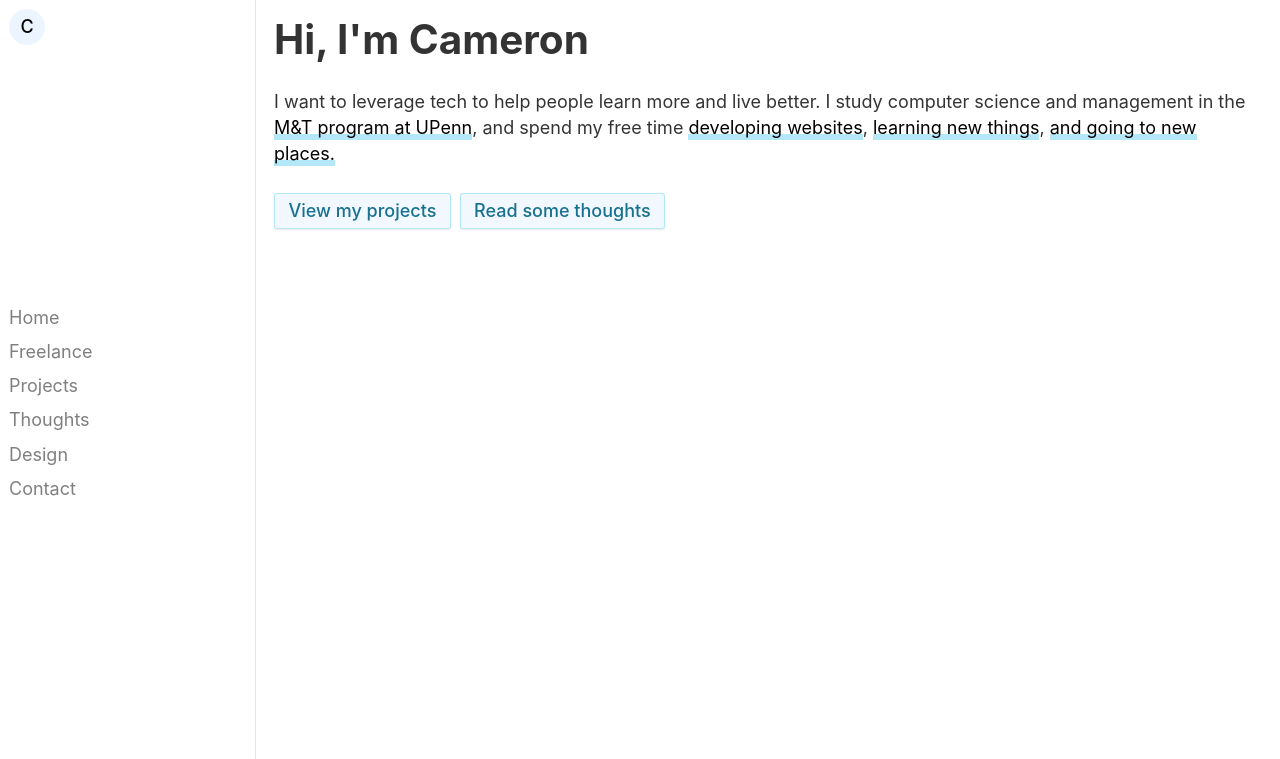
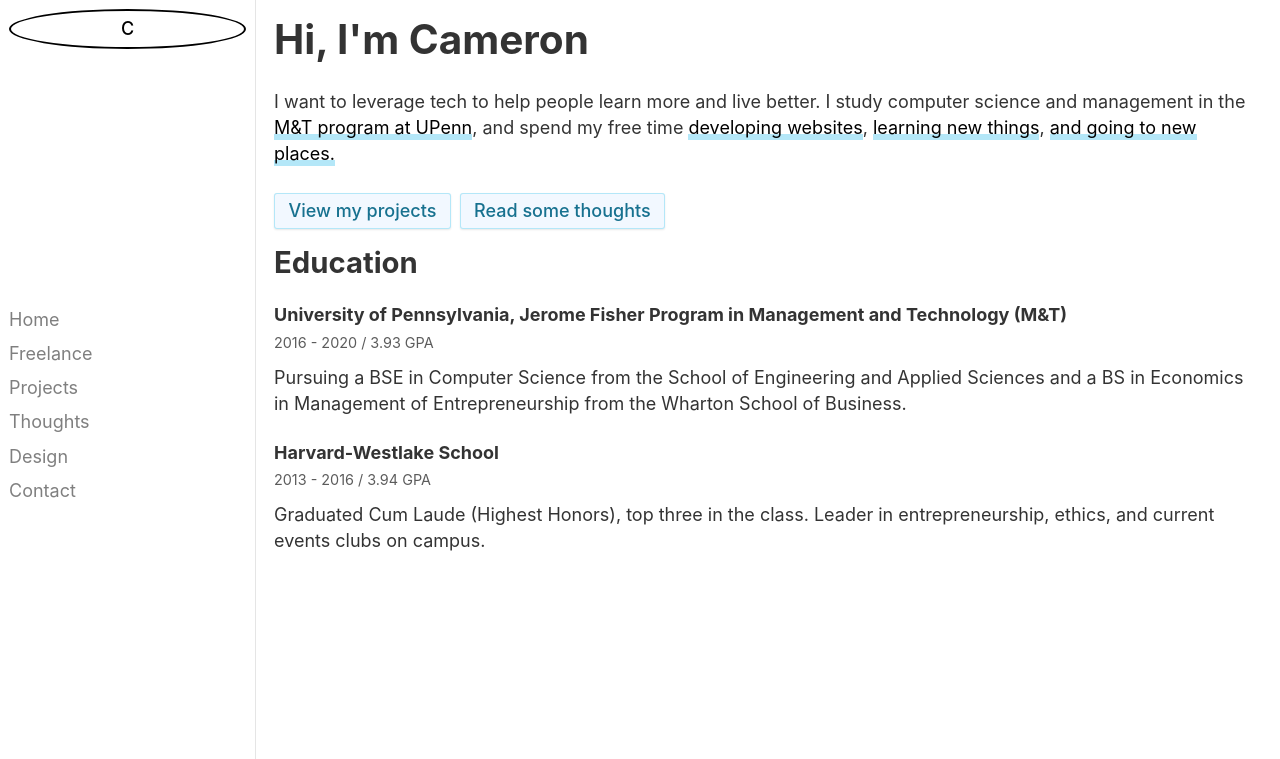
Before and after one commit to cacabo/cameroncabo.com, a Gatsby site: page / in a window 1280 px wide. Shown: the top 759 px of the page. Built offline with nearby package versions, Linux system fonts and the light colour scheme; Gatsby itself is replaced by a stand-in of ours.

Commit message:
education

```diff
--- a/gatsby-config.js
+++ b/gatsby-config.js
@@ -30,6 +30,13 @@ module.exports = {
       },
     },
     {
+      resolve: `gatsby-source-filesystem`,
+      options: {
+        name: `markdown`,
+        path: `${__dirname}/src/markdown`,
+      },
+    },
+    {
       resolve: `gatsby-transformer-remark`,
       options: {
         // CommonMark mode (default: true)
--- a/src/components/Footer.tsx
+++ b/src/components/Footer.tsx
@@ -10,7 +10,7 @@ const Footer = s.footer`
 
 export default (): React.ReactElement => (
   <Footer>
-    <Text sm noMargin lightest>
+    <Text sm mb0 lightest>
       Cameron Cabo &copy; {new Date().getFullYear()}
     </Text>
   </Footer>
--- /dev/null
+++ b/src/components/Home/Education.tsx
@@ -0,0 +1,55 @@
+import React from 'react'
+import { StaticQuery, graphql } from 'gatsby'
+import { H2, H4, Text } from '../shared'
+
+// TODO images
+export default () => (
+  <StaticQuery
+    query={graphql`
+      query EducationQuery {
+        allMarkdownRemark(
+          filter: { fileAbsolutePath: { regex: "/(education)/" } }
+          sort: { order: DESC, fields: [frontmatter___start] }
+        ) {
+          edges {
+            node {
+              html
+              frontmatter {
+                start
+                end
+                title
+                gpa
+              }
+            }
+          }
+        }
+      }
+    `}
+    render={data => {
+      const { edges: edus } = data.allMarkdownRemark
+      return (
+        <>
+          <H2>Education</H2>
+          {edus.map(
+            ({
+              node: {
+                html,
+                frontmatter: { start, end, title, gpa },
+              },
+            }) => (
+              <div key={title}>
+                <H4 key={title} mb1>
+                  {title}
+                </H4>
+                <Text sm lighter mb2>
+                  {start} - {end} / {gpa} GPA
+                </Text>
+                <div dangerouslySetInnerHTML={{ __html: html }} />
+              </div>
+            ),
+          )}
+        </>
+      )
+    }}
+  />
+)
--- /dev/null
+++ b/src/components/Home/index.tsx
@@ -0,0 +1,42 @@
+import React from 'react'
+
+import { H1, Text, Button, Buttons } from '../shared'
+import {
+  GITHUB_ROUTE,
+  INSTAGRAM_ROUTE,
+  PROJECTS_ROUTE,
+  THOUGHTS_ROUTE,
+} from '../../constants/routes'
+import Education from './Education'
+
+export default () => (
+  <>
+    <H1>Hi, I'm Cameron</H1>
+    <Text>
+      I want to leverage tech to help people learn more and live better. I study
+      computer science and management in the{' '}
+      <a href="https://fisher.wharton.upenn.edu/" target="_BLANK">
+        M&T program at UPenn
+      </a>
+      , and spend my free time{' '}
+      <a href="https://www.riplo.io" target="_BLANK">
+        developing websites
+      </a>
+      ,{' '}
+      <a href={GITHUB_ROUTE} target="_BLANK">
+        learning new things
+      </a>
+      ,{' '}
+      <a href={INSTAGRAM_ROUTE} target="_BLANK">
+        and going to new places.
+      </a>
+    </Text>
+
+    <Buttons>
+      <Button to={PROJECTS_ROUTE}>View my projects</Button>
+      <Button to={THOUGHTS_ROUTE}>Read some thoughts</Button>
+    </Buttons>
+
+    <Education />
+  </>
+)
--- a/src/components/Layout.tsx
+++ b/src/components/Layout.tsx
@@ -18,6 +18,8 @@ const Content = s.main`
   min-height: calc(100vh - 64px);
 `
 
+// TODO spacing
+// TODO mobile responsiveness
 const Layout = ({ children }: { children: Children }): React.ReactElement => (
   <>
     <Nav />
--- a/src/components/Nav/Logo.tsx
+++ b/src/components/Nav/Logo.tsx
@@ -2,26 +2,30 @@ import React from 'react'
 import s from 'styled-components'
 import { Link } from 'gatsby'
 import { HOME_ROUTE } from '../../constants/routes'
-import { BLACK, SKY } from '../../constants/colors'
+import { BLACK } from '../../constants/colors'
 import { MEDIUM_FONT_WEIGHT } from '../../constants/fonts'
 
 const SIZE = '2rem'
 
 const CircleLink = s(Link)<{}>`
   text-decoration: none !important;
-  background: ${SKY};
-  display: inline-block;
   border-radius: 50%;
-  height: ${SIZE};
-  width: ${SIZE};
-  text-align: center;
+  border: 2px solid ${BLACK};
+  margin: 0;
+  padding: 0;
+  color: ${BLACK};
+  line-height: ${SIZE};
+  font-weight: ${MEDIUM_FONT_WEIGHT};
+	display:table;
+	width: auto;
 `
 
 const LogoText = s.span<{}>`
-  color: ${BLACK};
-  line-height: ${SIZE};
-  margin-bottom: 0;
-  font-weight: ${MEDIUM_FONT_WEIGHT};
+	display: table-cell;
+	vertical-align: middle;
+  text-align: center;
+  width: ${SIZE};
+  height: ${SIZE};
 `
 
 export default (): React.ReactElement => (
--- a/src/components/shared/Button.tsx
+++ b/src/components/shared/Button.tsx
@@ -1,9 +1,10 @@
 import s from 'styled-components'
 import { Link } from 'gatsby'
-import { BLUE, BLACK, SNOW, SKY, TEAL } from '../../constants/colors'
+import { BLUE, SNOW, SKY, TEAL } from '../../constants/colors'
 import { MEDIUM_FONT_WEIGHT } from '../../constants/fonts'
 
 export const Buttons = s.div`
+  margin-bottom: 1rem;
   width: 100%;
 
   a,
--- a/src/components/shared/Typography.tsx
+++ b/src/components/shared/Typography.tsx
@@ -4,7 +4,11 @@ import { Children } from '../../types'
 import { TEAL, BLACK } from '../../constants/colors'
 
 interface IText {
-  noMargin?: boolean
+  mb0?: boolean
+  mb1?: boolean
+  mb2?: boolean
+  mb3?: boolean
+  mb4?: boolean
   sm?: boolean
   color?: string
   lighter?: boolean
@@ -13,8 +17,12 @@ interface IText {
 }
 
 export const Text = s.p(
-  ({ noMargin, sm, color, lighter, lightest }: IText) => css`
-    ${noMargin && `margin: 0;`}
+  ({ sm, color, lighter, lightest, mb0, mb1, mb2, mb3, mb4 }: IText) => css`
+    ${mb0 && `margin-bottom: 0;`}
+    ${mb1 && `margin-bottom: 0.25rem;`}
+    ${mb2 && `margin-bottom: 0.5rem;`}
+    ${mb3 && `margin-bottom: 0.75rem;`}
+    ${mb4 && `margin-bottom: 1rem;`}
     ${sm && `font-size: 80%;`}
     ${color && `color: ${color};`}
     ${lighter && `opacity: 0.8;`}
@@ -43,8 +51,17 @@ export const Text = s.p(
   `,
 )
 
-export const Title = ({ children, ...props }: IText) => (
-  <Text as="h1" {...props}>
+type TextType = 'h1' | 'h2' | 'h3' | 'h4' | 'h5' | 'h6' | 'p'
+
+const textGenerator = (type: TextType) => ({ children, ...props }: IText) => (
+  <Text as={type} {...props}>
     {children}
   </Text>
 )
+
+export const H1 = textGenerator('h1')
+export const H2 = textGenerator('h2')
+export const H3 = textGenerator('h3')
+export const H4 = textGenerator('h4')
+export const H5 = textGenerator('h5')
+export const H6 = textGenerator('h6')
--- /dev/null
+++ b/src/markdown/education/hw.md
@@ -0,0 +1,8 @@
+---
+start: 2013
+end: 2016
+title: 'Harvard-Westlake School'
+gpa: 3.94
+---
+
+Graduated Cum Laude (Highest Honors), top three in the class. Leader in entrepreneurship, ethics, and current events clubs on campus.
--- /dev/null
+++ b/src/markdown/education/upenn.md
@@ -0,0 +1,8 @@
+---
+start: 2016
+end: 2020
+title: 'University of Pennsylvania, Jerome Fisher Program in Management and Technology (M&T)'
+gpa: 3.93
+---
+
+Pursuing a BSE in Computer Science from the School of Engineering and Applied Sciences and a BS in Economics in Management of Entrepreneurship from the Wharton School of Business.
--- a/src/pages/index.tsx
+++ b/src/pages/index.tsx
@@ -1,42 +1,11 @@
 import React from 'react'
-
 import Layout from '../components/Layout'
 import SEO from '../components/SEO'
-import { Title, Text, Button, Buttons } from '../components/shared'
-import {
-  GITHUB_ROUTE,
-  INSTAGRAM_ROUTE,
-  PROJECTS_ROUTE,
-  THOUGHTS_ROUTE,
-} from '../constants/routes'
+import Home from '../components/Home'
 
 export default () => (
   <Layout>
     <SEO />
-    <Title>Hi, I'm Cameron</Title>
-    <Text>
-      I want to leverage tech to help people learn more and live better. I study
-      computer science and management in the{' '}
-      <a href="https://fisher.wharton.upenn.edu/" target="_BLANK">
-        M&T program at UPenn
-      </a>
-      , and spend my free time{' '}
-      <a href="https://www.riplo.io" target="_BLANK">
-        developing websites
-      </a>
-      ,{' '}
-      <a href={GITHUB_ROUTE} target="_BLANK">
-        learning new things
-      </a>
-      ,{' '}
-      <a href={INSTAGRAM_ROUTE} target="_BLANK">
-        and going to new places.
-      </a>
-    </Text>
-
-    <Buttons>
-      <Button to={PROJECTS_ROUTE}>View my projects</Button>
-      <Button to={THOUGHTS_ROUTE}>Read some thoughts</Button>
-    </Buttons>
+    <Home />
   </Layout>
 )
```
